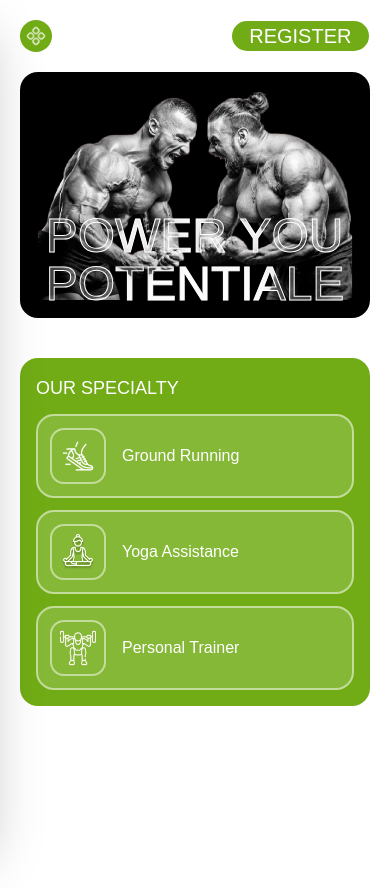
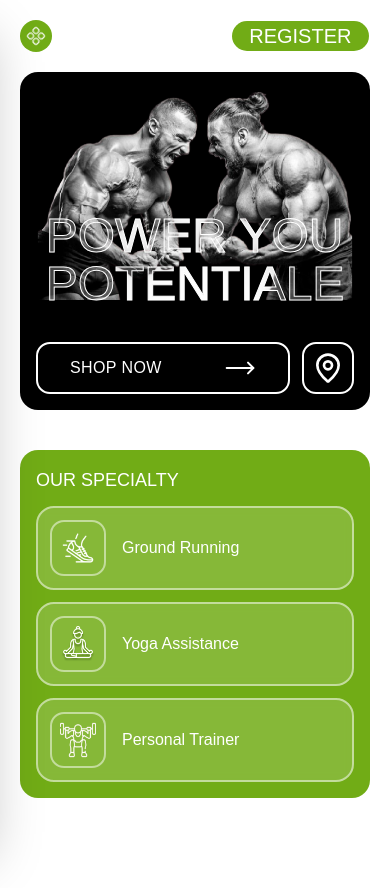
Before and after one commit to sajid-islam/gym-landing-page, a Next.js app: page / in a window 390 px wide. Shown: the top 888 px of the page. Built offline with nearby package versions, Linux system fonts and the light colour scheme; a web font is replaced by a local one.

Commit message:
add: shop action button and make responsive across all devices

```diff
--- /dev/null
+++ b/src/components/banner/ShopAction.jsx
@@ -0,0 +1,22 @@
+import { MapPin, MoveRight } from 'lucide-react';
+
+const ShopAction = () => {
+  return (
+    <div className="top-[468px] mt-10 flex w-full items-center gap-3 lg:absolute lg:right-68 lg:mt-0 lg:w-fit xl:top-[596px] xl:right-96">
+      {/* Shop Now Button */}
+      <button className="flex w-full items-center justify-between gap-12 rounded-xl border-2 border-white bg-transparent px-8 py-2 transition-colors hover:bg-white/10 md:w-auto lg:py-4 xl:py-5">
+        <span className="font-medium tracking-wide text-white uppercase lg:text-lg xl:text-xl">
+          Shop Now
+        </span>
+        <MoveRight className="h-8 w-8 stroke-[1.5px] text-white" />
+      </button>
+
+      {/* Location Button */}
+      <button className="flex items-center justify-center rounded-xl border-2 border-white bg-transparent p-2 transition-colors hover:bg-white/10 lg:p-4 xl:p-5">
+        <MapPin className="h-8 w-8 text-white" />
+      </button>
+    </div>
+  );
+};
+
+export default ShopAction;
--- a/src/components/banner/ShowcaseHero.jsx
+++ b/src/components/banner/ShowcaseHero.jsx
@@ -1,17 +1,21 @@
 import bodyBuilders from '@/images/banner/body-builders.png';
 import Image from 'next/image';
+import ShopAction from './ShopAction';
 const ShowcaseHero = () => {
   return (
     <section className="relative mt-5 h-full w-full rounded-2xl bg-black p-4 lg:mt-0 lg:bg-none lg:p-0">
-      <h1 className="hero-text absolute top-[36vw] right-1/2 z-10 translate-x-1/2 leading-12 text-white md:leading-20 lg:top-80 lg:right-4 lg:translate-x-0 lg:text-[104px] lg:leading-20 xl:text-[128px] xl:leading-32">
+      <h1 className="hero-text absolute top-[36vw] right-1/2 z-10 translate-x-1/2 leading-12 text-white md:leading-20 lg:top-72 lg:right-4 lg:translate-x-0 lg:text-[104px] lg:leading-20 xl:top-80 xl:text-[128px] xl:leading-32">
         POWER YOU <br /> POTENTIALE
       </h1>
       <div className="relative right-0 z-20 lg:absolute lg:top-0">
         <Image src={bodyBuilders} alt="bg" className="lg:w-170 xl:w-200" />
       </div>
-      <h1 className="stroke-text hero-text absolute top-[36vw] right-1/2 z-30 translate-x-1/2 bg-white/25 bg-clip-text leading-12 text-transparent md:leading-20 lg:top-80 lg:right-4 lg:translate-x-0 lg:text-[104px] lg:leading-20 xl:text-[128px] xl:leading-32">
+      <h1 className="stroke-text hero-text absolute top-[36vw] right-1/2 z-30 translate-x-1/2 bg-white/25 bg-clip-text leading-12 text-transparent md:leading-20 lg:top-72 lg:right-4 lg:translate-x-0 lg:text-[104px] lg:leading-20 xl:top-80 xl:text-[128px] xl:leading-32">
         POWER YOU <br /> POTENTIALE
       </h1>
+
+      {/* Shop Action */}
+      <ShopAction />
     </section>
   );
 };
```
